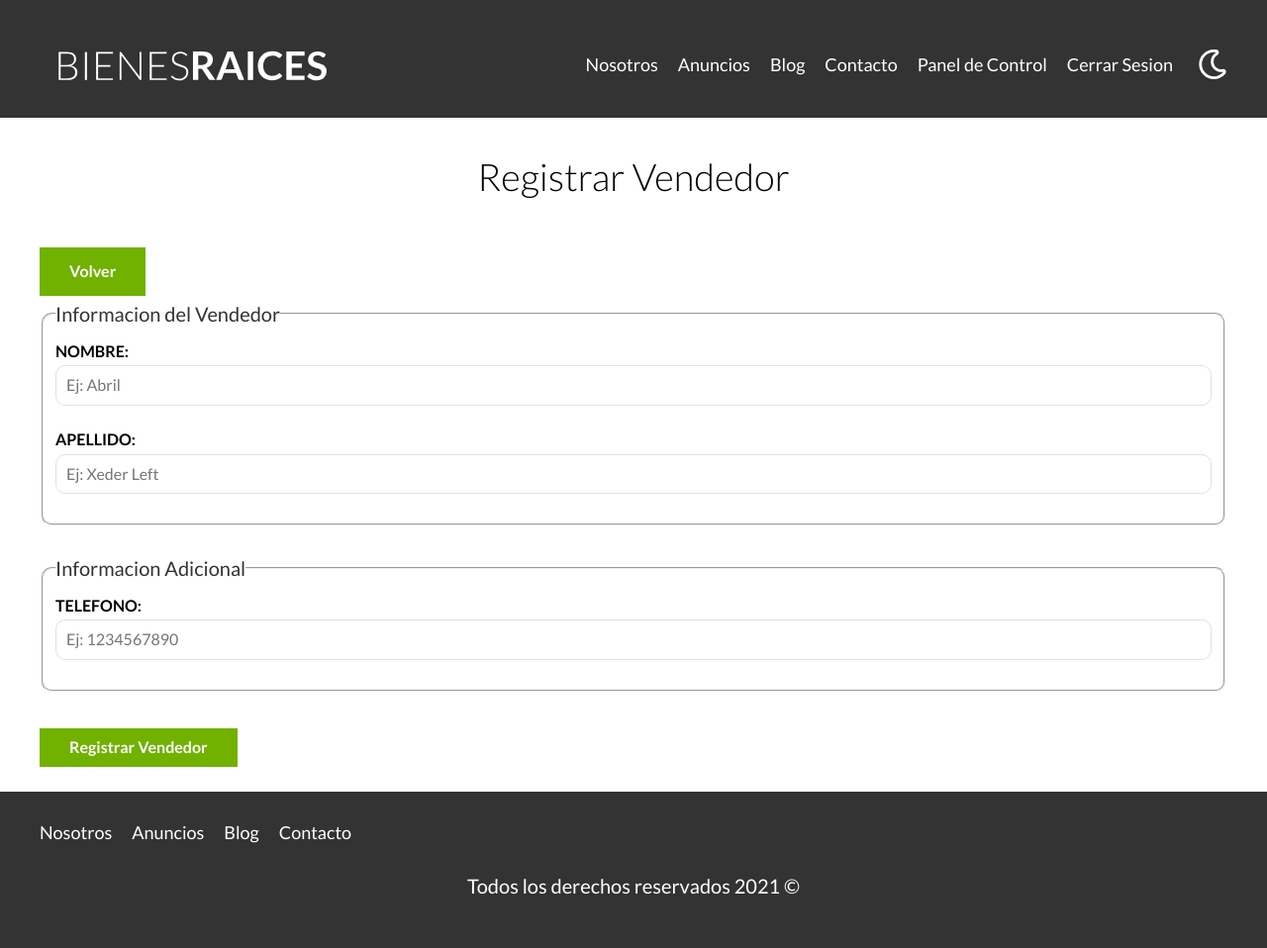
After one commit to MoisesKMS/Venta-de-Casas, a PHP site: page /admin/vendedores/crear.php in a window 1280 px wide. The commit adds this page. Shown: the whole page at 99% size. Run offline with PHP 8.4, Linux system fonts and the light colour scheme; a user stored in the database is signed in.

Commit message:
Version 2.1 Añadido formulario para nuevos vendedores Añadido formulario para actualizar vendedores Añadida funcionalidad para crear y eliminar vendedores Añadida funcionalidad para actualizar vendedor

```diff
--- /dev/null
+++ b/admin/vendedores/crear.php
@@ -0,0 +1,47 @@
+<?php
+require '../../includes/app.php';
+
+use App\Vendedor;
+estaAutenticado();
+
+$vendedor = new Vendedor;
+
+$errores = Vendedor::getErrores();
+
+if($_SERVER['REQUEST_METHOD'] === 'POST'){
+
+    // Crear una nuev ainstancia
+    $vendedor = new Vendedor($_POST['vendedor']);
+
+    //Validar campos vacios
+    $errores = $vendedor->validar();
+
+    //NO hay errores
+    if(empty($errores)){
+        $vendedor->guardar();
+    }
+}
+
+incluirTemplate('header');
+
+?>
+
+<main class="contenedor seccion">
+        <h1>Registrar Vendedor</h1>
+
+        <a href="/admin/" class="boton boton-verde">Volver</a>
+
+        <?php foreach($errores as $error): ?>
+        <div class="alerta error">
+            <?php echo $error ?>
+        </div>
+        <?php endforeach; ?>
+
+        <form class="formulario" method="POST" action="/admin/vendedores/crear.php">
+            <?php include '../../includes/templates/formulario_vendedores.php'; ?>
+
+            <input type="submit" value="Registrar Vendedor" class="boton boton-verde">
+        </form>
+    </main>
+
+<?php incluirTemplate('footer'); ?>
--- a/classes/Vendedor.php
+++ b/classes/Vendedor.php
@@ -18,4 +18,25 @@ class Vendedor extends ActiveRecord{
         $this->apellido = $args['apellido'] ?? '';
         $this->telefono = $args['telefono'] ?? '';
     }
+
+    public function validar()
+    {
+        if(!$this->nombre){
+            self::$errores[] = "Debes Añadir un Nombre";
+        }
+
+        if(!$this->apellido){
+            self::$errores[] = "Debes Añadir un Apellido";
+        }
+
+        if(!$this->telefono){
+            self::$errores[] = "Debes Añadir un Telefono";
+        }
+
+        if(!preg_match('/[0-9]{10}/', $this->telefono)){
+            self::$errores[] = "Formato de telefono no Valido";
+        }
+
+        return self::$errores;
+    }
 }
--- a/includes/templates/formulario_prpiedades.php
+++ b/includes/templates/formulario_prpiedades.php
@@ -1,4 +1,4 @@
-<fieldset>
+            <fieldset>
                 <legend>Informacion General</legend>
                 <label for="titulo">Titulo:</label>
                 <input type="text" name="propiedad[titulo]" id="titulo" placeholder="Titulo de la Propiedad" value="<?php echo s($propiedad->titulo); ?>">
--- /dev/null
+++ b/includes/templates/formulario_vendedores.php
@@ -0,0 +1,18 @@
+<fieldset>
+    <legend>Informacion del Vendedor</legend>
+
+    <label for="nombre">Nombre:</label>
+    <input type="text" name="vendedor[nombre]" id="nombre" placeholder="Ej: Abril" value="<?php echo s($vendedor->nombre); ?>">
+
+    <label for="apellido">Apellido:</label>
+    <input type="text" name="vendedor[apellido]" id="apellido" placeholder="Ej: Xeder Left" value="<?php echo s($vendedor->apellido); ?>">
+
+</fieldset>
+
+<fieldset>
+    <legend>Informacion Adicional</legend>
+
+    <label for="telefono">Telefono:</label>
+    <input type="tel" name="vendedor[telefono]" id="telefono" placeholder="Ej: 1234567890" value="<?php echo s($vendedor->telefono); ?>">
+
+</fieldset>
```
Also changed, not shown: admin/index.php (+4 -3 lines), admin/vendedores/actualizar.php (added, +53 -0 lines).
